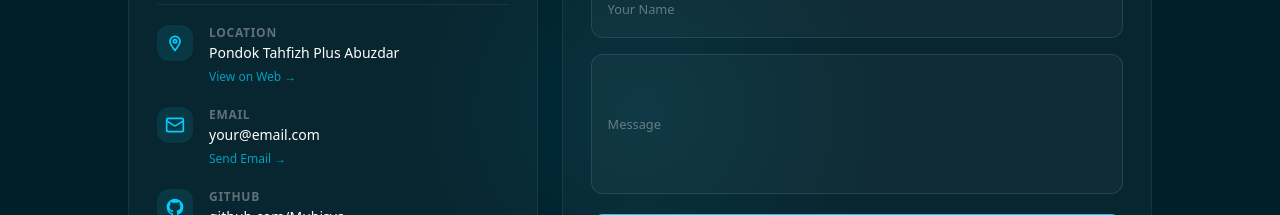
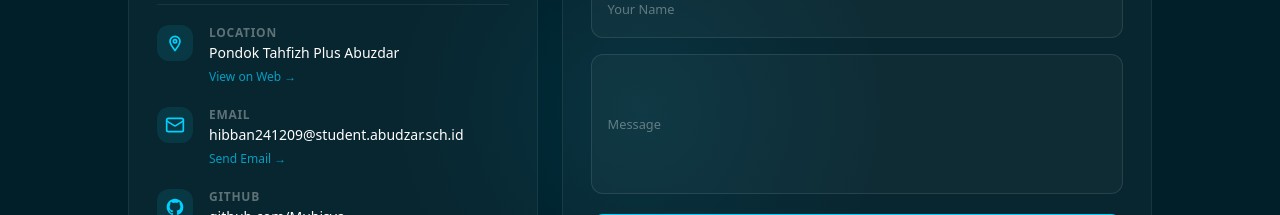
Before and after one commit to Muhisya/Muhisya.portfolio, a React (Vite) app: page / in a window 1280 px wide. Shown: the part 5060-5275 px from the top of the page. Built offline with nearby package versions, Linux system fonts and the light colour scheme.

Commit message:
update profile

```diff
--- a/src/components/Contact.jsx
+++ b/src/components/Contact.jsx
@@ -43,8 +43,8 @@ const INFO_ITEMS = [
   },
   {
     label: "Email",
-    value: "your@email.com",
-    link: "mailto:your@email.com",
+    value: "hibban241209@student.abudzar.sch.id",
+    link: "mailto:hibban241209@student.abudzar.sch.id",
     linkLabel: "Send Email",
     icon: (
       <svg width="20" height="20" viewBox="0 0 24 24" fill="none"
--- a/src/components/Footer.jsx
+++ b/src/components/Footer.jsx
@@ -37,7 +37,7 @@ const SOCIALS = [
   },
   {
     label: "LinkedIn",
-    href: "#",
+    href: "https://www.linkedin.com/in/muhammad-hibban-720374332/",
     icon: (
       <svg width="18" height="18" viewBox="0 0 24 24" fill="currentColor">
         <path d="M20.447 20.452h-3.554v-5.569c0-1.328-.027-3.037-1.852-3.037-1.853 0-2.136 1.445-2.136 2.939v5.667H9.351V9h3.414v1.561h.046c.477-.9 1.637-1.85 3.37-1.85 3.601 0 4.267 2.37 4.267 5.455v6.286zM5.337 7.433a2.062 2.062 0 0 1-2.063-2.065 2.064 2.064 0 1 1 2.063 2.065zm1.782 13.019H3.555V9h3.564v11.452zM22.225 0H1.771C.792 0 0 .774 0 1.729v20.542C0 23.227.792 24 1.771 24h20.451C23.2 24 24 23.227 24 22.271V1.729C24 .774 23.2 0 22.222 0h.003z"/>
--- a/src/components/Hero.jsx
+++ b/src/components/Hero.jsx
@@ -232,7 +232,7 @@ export default function Hero() {
           {[
             {
               label: "GitHub",
-              href: "https://github.com/",
+              href: "https://github.com/Muhisya",
               icon: (
                 <svg width="18" height="18" viewBox="0 0 24 24" fill="currentColor">
                   <path d="M12 2C6.477 2 2 6.484 2 12.017c0 4.425 2.865 8.18 6.839 9.504.5.092.682-.217.682-.483 0-.237-.008-.868-.013-1.703-2.782.605-3.369-1.343-3.369-1.343-.454-1.158-1.11-1.466-1.11-1.466-.908-.62.069-.608.069-.608 1.003.07 1.531 1.032 1.531 1.032.892 1.53 2.341 1.088 2.91.832.092-.647.35-1.088.636-1.338-2.22-.253-4.555-1.113-4.555-4.951 0-1.093.39-1.988 1.029-2.688-.103-.253-.446-1.272.098-2.65 0 0 .84-.27 2.75 1.026A9.564 9.564 0 0112 6.844c.85.004 1.705.115 2.504.337 1.909-1.296 2.747-1.027 2.747-1.027.546 1.379.202 2.398.1 2.651.64.7 1.028 1.595 1.028 2.688 0 3.848-2.339 4.695-4.566 4.943.359.309.678.92.678 1.855 0 1.338-.012 2.419-.012 2.747 0 .268.18.58.688.482A10.019 10.019 0 0022 12.017C22 6.484 17.522 2 12 2z"/>
@@ -241,7 +241,7 @@ export default function Hero() {
             },
             {
               label: "LinkedIn",
-              href: "https://linkedin.com/",
+              href: "https://www.linkedin.com/in/muhammad-hibban-720374332/",
               icon: (
                 <svg width="18" height="18" viewBox="0 0 24 24" fill="currentColor">
                   <path d="M20.447 20.452h-3.554v-5.569c0-1.328-.027-3.037-1.852-3.037-1.853 0-2.136 1.445-2.136 2.939v5.667H9.351V9h3.414v1.561h.046c.477-.9 1.637-1.85 3.37-1.85 3.601 0 4.267 2.37 4.267 5.455v6.286zM5.337 7.433a2.062 2.062 0 01-2.063-2.065 2.064 2.064 0 112.063 2.065zm1.782 13.019H3.555V9h3.564v11.452zM22.225 0H1.771C.792 0 0 .774 0 1.729v20.542C0 23.227.792 24 1.771 24h20.451C23.2 24 24 23.227 24 22.271V1.729C24 .774 23.2 0 22.222 0h.003z"/>
@@ -250,7 +250,7 @@ export default function Hero() {
             },
             {
               label: "Email",
-              href: "mailto:your@email.com",
+              href: "mailto:hibban241209@student.abudzar.sch.id",
               icon: (
                 <svg width="18" height="18" viewBox="0 0 24 24" fill="none"
                   stroke="currentColor" strokeWidth="2" strokeLinecap="round" strokeLinejoin="round">
```
